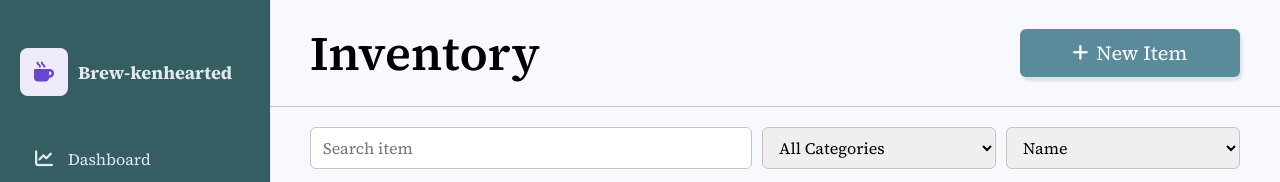
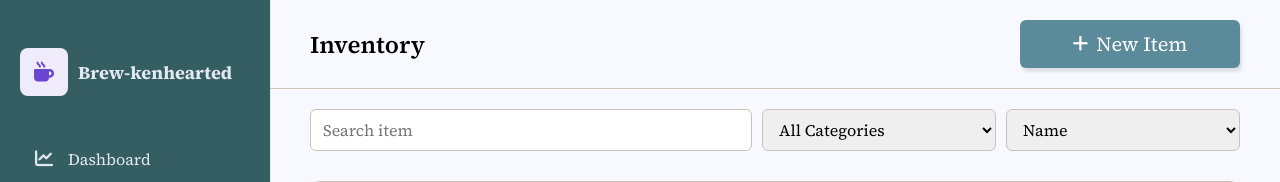
Before and after one commit to sudo-paoo/coffee-inventory-management-system, a PHP site: page /pages/admin/inventory.html in a window 1280 px wide. Shown: the top 182 px of the page. Run offline with PHP 8.4, Linux system fonts and the light colour scheme; some libraries are stand-ins or nearby versions.

Commit message:
fix (inventory): non-standard vendor prefix, typography

```diff
--- a/styles/pages/inventory.css
+++ b/styles/pages/inventory.css
@@ -32,7 +32,7 @@ body {
 
 /* Header h1 */
 .page-header h1 {
-  font-size: var(--text-5xl);
+  font-size: var(--text-2xl);
   margin: 0;
 }
 
@@ -532,6 +532,7 @@ select:focus {
 }
 
 .form-input[type="number"] {
+  appearance: textfield;
   -moz-appearance: textfield;
 }
 
```
